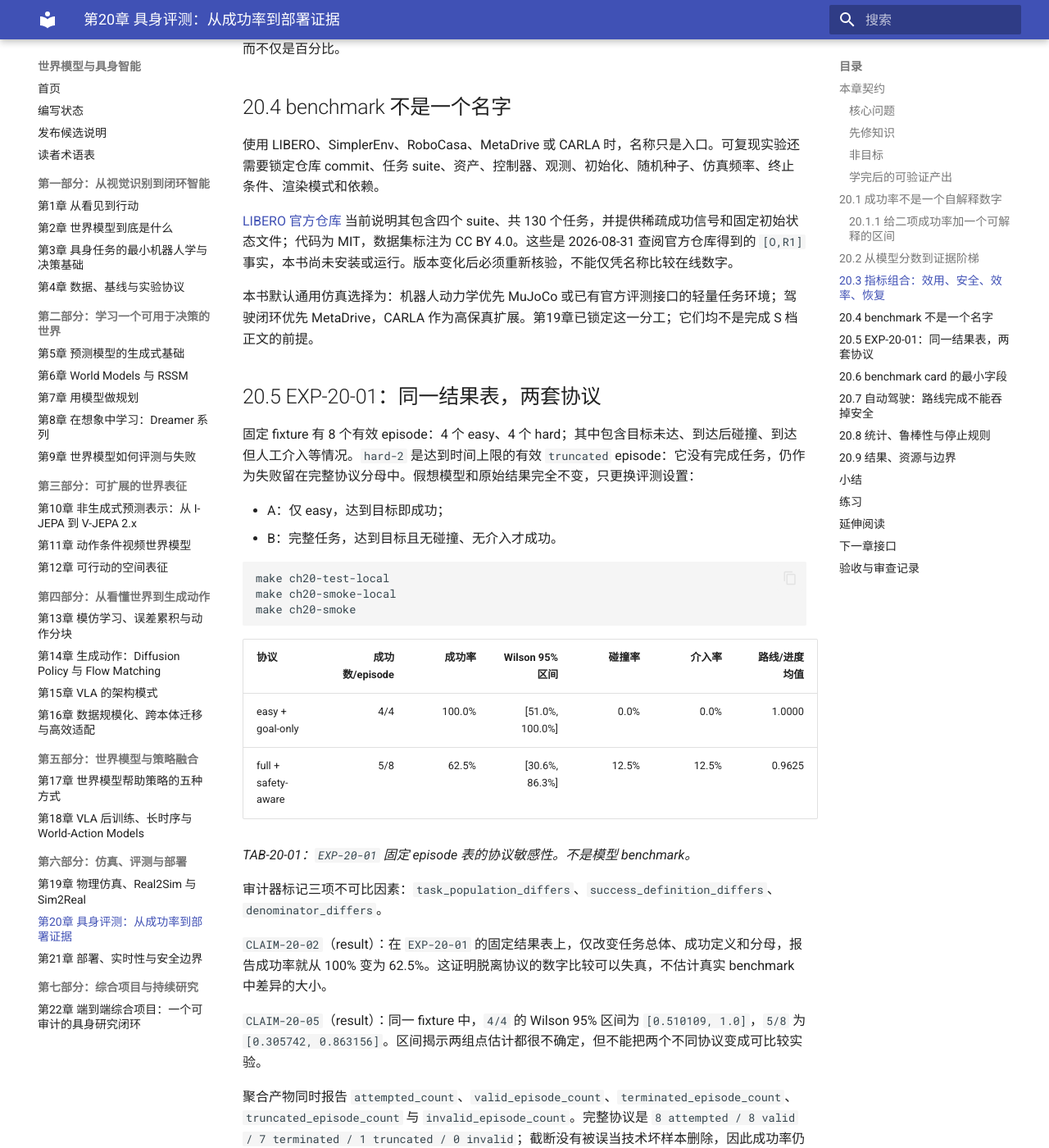
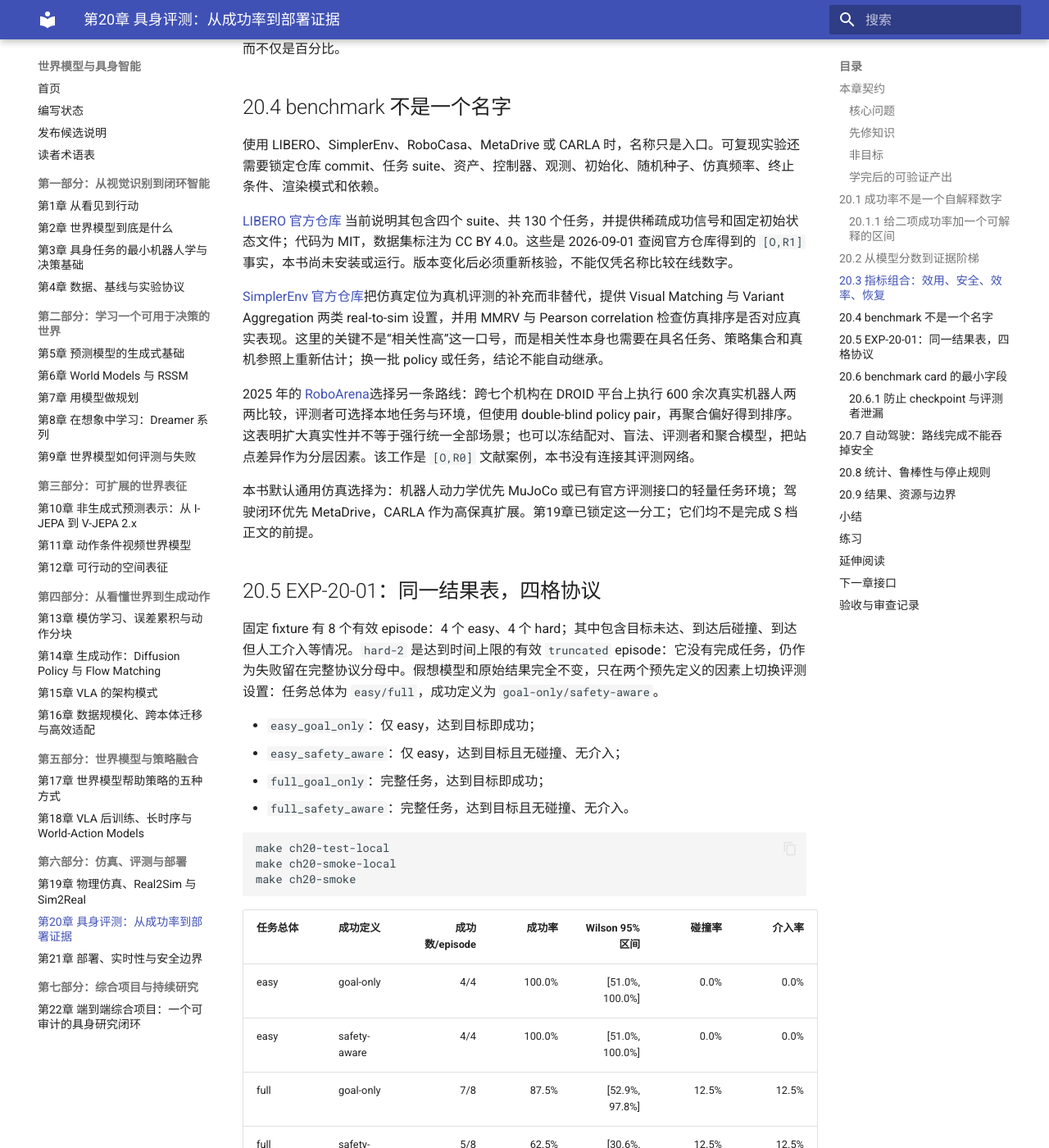
Before and after one commit to dollarser/world-models-and-embodied-ai-book, an MkDocs documentation site: the page built from docs/part-06-systems/ch20-embodied-evaluation.md, in a window 1280 px wide and 1400 px high, scrolled down 3489 px. Shown: the whole window at 82% size. Built offline with MkDocs 1.6.1 and Material for MkDocs 9.7.7, drawn with Linux system fonts in a browser that asks for light colours; some of the changed text lies outside the part shown.

Commit message:
docs: correct embodied evaluation validity

````diff
--- a/docs/part-06-systems/ch20-embodied-evaluation.md
+++ b/docs/part-06-systems/ch20-embodied-evaluation.md
@@ -104,16 +104,22 @@ flowchart TB
 
 使用 LIBERO、SimplerEnv、RoboCasa、MetaDrive 或 CARLA 时，名称只是入口。可复现实验还需要锁定仓库 commit、任务 suite、资产、控制器、观测、初始化、随机种子、仿真频率、终止条件、渲染模式和依赖。
 
-[LIBERO 官方仓库](https://github.com/Lifelong-Robot-Learning/LIBERO) 当前说明其包含四个 suite、共 130 个任务，并提供稀疏成功信号和固定初始状态文件；代码为 MIT，数据集标注为 CC BY 4.0。这些是 2026-08-31 查阅官方仓库得到的 `[O,R1]` 事实，本书尚未安装或运行。版本变化后必须重新核验，不能仅凭名称比较在线数字。
+[LIBERO 官方仓库](https://github.com/Lifelong-Robot-Learning/LIBERO) 当前说明其包含四个 suite、共 130 个任务，并提供稀疏成功信号和固定初始状态文件；代码为 MIT，数据集标注为 CC BY 4.0。这些是 2026-09-01 查阅官方仓库得到的 `[O,R1]` 事实，本书尚未安装或运行。版本变化后必须重新核验，不能仅凭名称比较在线数字。
+
+[SimplerEnv 官方仓库](https://github.com/simpler-env/SimplerEnv)把仿真定位为真机评测的补充而非替代，提供 Visual Matching 与 Variant Aggregation 两类 real-to-sim 设置，并用 MMRV 与 Pearson correlation 检查仿真排序是否对应真实表现。这里的关键不是“相关性高”这一口号，而是相关性本身也需要在具名任务、策略集合和真机参照上重新估计；换一批 policy 或任务，结论不能自动继承。
+
+2025 年的 [RoboArena](https://arxiv.org/abs/2506.18123)选择另一条路线：跨七个机构在 DROID 平台上执行 600 余次真实机器人两两比较，评测者可选择本地任务与环境，但使用 double-blind policy pair，再聚合偏好得到排序。这表明扩大真实性并不等于强行统一全部场景；也可以冻结配对、盲法、评测者和聚合模型，把站点差异作为分层因素。该工作是 `[O,R0]` 文献案例，本书没有连接其评测网络。
 
 本书默认通用仿真选择为：机器人动力学优先 MuJoCo 或已有官方评测接口的轻量任务环境；驾驶闭环优先 MetaDrive，CARLA 作为高保真扩展。第19章已锁定这一分工；它们均不是完成 S 档正文的前提。
 
-## 20.5 EXP-20-01：同一结果表，两套协议
+## 20.5 EXP-20-01：同一结果表，四格协议
 
-固定 fixture 有 8 个有效 episode：4 个 easy、4 个 hard；其中包含目标未达、到达后碰撞、到达但人工介入等情况。`hard-2` 是达到时间上限的有效 `truncated` episode：它没有完成任务，仍作为失败留在完整协议分母中。假想模型和原始结果完全不变，只更换评测设置：
+固定 fixture 有 8 个有效 episode：4 个 easy、4 个 hard；其中包含目标未达、到达后碰撞、到达但人工介入等情况。`hard-2` 是达到时间上限的有效 `truncated` episode：它没有完成任务，仍作为失败留在完整协议分母中。假想模型和原始结果完全不变，只在两个预先定义的因素上切换评测设置：任务总体为 `easy/full`，成功定义为 `goal-only/safety-aware`。
 
-- A：仅 easy，达到目标即成功；
-- B：完整任务，达到目标且无碰撞、无介入才成功。
+- `easy_goal_only`：仅 easy，达到目标即成功；
+- `easy_safety_aware`：仅 easy，达到目标且无碰撞、无介入；
+- `full_goal_only`：完整任务，达到目标即成功；
+- `full_safety_aware`：完整任务，达到目标且无碰撞、无介入。
 
 ```bash
 make ch20-test-local
@@ -121,22 +127,28 @@ make ch20-smoke-local
 make ch20-smoke
 ```
 
-| 协议 | 成功数/episode | 成功率 | Wilson 95% 区间 | 碰撞率 | 介入率 | 路线/进度均值 |
-| --- | ---: | ---: | ---: | ---: | ---: | ---: |
-| easy + goal-only | 4/4 | 100.0% | [51.0%, 100.0%] | 0.0% | 0.0% | 1.0000 |
-| full + safety-aware | 5/8 | 62.5% | [30.6%, 86.3%] | 12.5% | 12.5% | 0.9625 |
+| 任务总体 | 成功定义 | 成功数/episode | 成功率 | Wilson 95% 区间 | 碰撞率 | 介入率 |
+| --- | --- | ---: | ---: | ---: | ---: | ---: |
+| easy | goal-only | 4/4 | 100.0% | [51.0%, 100.0%] | 0.0% | 0.0% |
+| easy | safety-aware | 4/4 | 100.0% | [51.0%, 100.0%] | 0.0% | 0.0% |
+| full | goal-only | 7/8 | 87.5% | [52.9%, 97.8%] | 12.5% | 12.5% |
+| full | safety-aware | 5/8 | 62.5% | [30.6%, 86.3%] | 12.5% | 12.5% |
 
 *TAB-20-01：`EXP-20-01` 固定 episode 表的协议敏感性。不是模型 benchmark。*
 
-审计器标记三项不可比因素：`task_population_differs`、`success_definition_differs`、`denominator_differs`。
+首尾协议的审计器标记三项不可比诊断：`task_population_differs`、`success_definition_differs`、`denominator_differs`。它们不是三个统计独立或可相加的“原因”：这里分母变化由任务选择直接引起，任务总体与成功规则还会交互。
 
 `CLAIM-20-02`（result）：在 `EXP-20-01` 的固定结果表上，仅改变任务总体、成功定义和分母，报告成功率就从 100% 变为 62.5%。这证明脱离协议的数字比较可以失真，不估计真实 benchmark 中差异的大小。
 
 `CLAIM-20-05`（result）：同一 fixture 中，`4/4` 的 Wilson 95% 区间为 `[0.510109, 1.0]`，`5/8` 为 `[0.305742, 0.863156]`。区间揭示两组点估计都很不确定，但不能把两个不同协议变成可比较实验。
 
+四格反事实把混杂进一步展开：在 goal-only 下从 easy 换到 full，成功率变化 `-12.5` 个百分点；在 safety-aware 下同一总体变化是 `-37.5` 个百分点。安全规则在 easy 上变化 `0`，在 full 上变化 `-25` 个百分点，difference-in-differences interaction 为 `-25` 个百分点。这些是固定表格的算术差，不是总体效应估计。
+
+`CLAIM-20-07`（result）：`EXP-20-01` v4 的 2×2 协议格证明，同一个 protocol warning 的数值影响依赖另一个协议因素；因此首尾成功率差不能被唯一归因给任务总体、安全定义或分母。要解释归因，必须预先设计共同总体上的反事实或配对比较。
+
 聚合产物同时报告 `attempted_count`、`valid_episode_count`、`terminated_episode_count`、`truncated_episode_count` 与 `invalid_episode_count`。完整协议是 `8 attempted / 8 valid / 7 terminated / 1 truncated / 0 invalid`；截断没有被误当技术坏样本删除，因此成功率仍为 `5/8`。同一步若同时 natural terminal 与 timeout，会分别进入两个结束原因计数，但 attempted 分母只增加一次；value bootstrap 仍按第4、8章由 `terminated` 关闭。fixture 另有反例注入 `reset_failed`：审计器会保留无效 episode ID 和原因，并阻止生成聚合比例。
 
-`CLAIM-20-06`（result）：`EXP-20-01` v3 验证了两条分母规则：有效 timeout 截断仍进入预先定义的 episode 分母；技术无效运行必须具名报告并使当前聚合失败，不能在计算后静默删除。这个合同不规定所有 benchmark 必须采用同一重跑政策；它要求重跑、替换或排除政策在运行前冻结。
+`CLAIM-20-06`（result）：`EXP-20-01` v4 验证了两条分母规则：有效 timeout 截断仍进入预先定义的 episode 分母；技术无效运行必须具名报告并使当前聚合失败，不能在计算后静默删除。这个合同不规定所有 benchmark 必须采用同一重跑政策；它要求重跑、替换或排除政策在运行前冻结。
 
 ## 20.6 benchmark card 的最小字段
 
@@ -157,13 +169,21 @@ make ch20-smoke
 
 `CLAIM-20-03`（recommendation）：若 benchmark card 的任务、成功定义或分母不同，应先标记“不可直接比较”，再决定是否能通过重算得到共同协议，而不是直接排序。
 
-上述字段已经映射到 `specs/benchmark-card.schema.json`。`benchmarks/BENCH-20-01.json` v3 冻结本章两种具名协议、完整八行分母、结束标志、无效运行政策、成功判据、Wilson 95% 区间假设和不可比因素；它还明确将 hard suite 的加入视为任务总体变化，而不是 OOD score 实验。严格验证可以发现缺字段、错误章节引用和产物漂移，但不能让这八个手工 episode 变成真实 benchmark 样本。
+上述字段已经映射到 `specs/benchmark-card.schema.json`。`benchmarks/BENCH-20-01.json` v4 冻结本章四种具名协议、完整八行分母、结束标志、无效运行政策、成功判据、Wilson 95% 区间假设和不可比因素；它还明确将 hard suite 的加入视为任务总体变化，而不是 OOD score 实验。严格验证可以发现缺字段、错误章节引用和产物漂移，但不能让这八个手工 episode 变成真实 benchmark 样本。
+
+### 20.6.1 防止 checkpoint 与评测者泄漏
+
+评测任务被反复用于选 checkpoint、调 prompt、改 action adapter 或挑视频后，它就不再是未见测试集。应至少区分开发集、模型选择集和一次性最终集，记录每个 checkpoint 接触过哪些任务与失败视频。仿真资产、初始状态和语言模板也属于可泄漏信息；仅隐藏 task name 不足以阻止对固定场景过拟合。
+
+真机人工判定还需冻结盲法、裁决手册和争议处理。若评测者知道策略身份，或能从动作风格猜出模型，应记录这一限制；能配对时优先使用同一任务/初态上的随机顺序或 double-blind 比较。闭源 API 基线还要保存模型快照、请求参数、日期、失败重试和费用，因为同一产品名下的服务行为可能漂移。
 
 视频最好保存索引和必要片段，而非只挑成功 demo。索引应包含 episode ID、任务、种子、结果、失败类别、日志路径和许可状态；涉及人员、家庭或道路数据时先做隐私与发布审查。
 
 ## 20.7 自动驾驶：路线完成不能吞掉安全
 
 驾驶闭环至少同时报告路线完成、碰撞、违规、人工接管、超时、舒适性和计算时延。到达终点后发生碰撞的 episode，若协议只看 `goal_reached` 会被算作成功；`EXP-20-01` 刻意保留这个反例。
+
+[CARLA Leaderboard 2.1 官方评测页](https://leaderboard.carla.org/evaluation_v2_1/)给出的 route-level driving score 是路线完成率与 infraction penalty 的乘积，但 global driving score 是各 route driving score 的算术平均，并不等于两个 global 均值之积；碰撞等全局事件另按每公里报告。更值得注意的是 2.1 的 infraction penalty 公式已不同于 2.0，因此引用“CARLA 分数”时必须锁定 leaderboard 版本、track、route set 和 scorer commit，不能只写 simulator 版本。
 
 `CLAIM-20-04`（inference）：自动驾驶的成功定义若不把碰撞和安全接管纳入，路线完成率可能高估系统可用性；但仿真碰撞率仍不能直接外推真实道路事件率。
 
@@ -172,6 +192,10 @@ make ch20-smoke
 ## 20.8 统计、鲁棒性与停止规则
 
 评测前先固定最小 episode 数、种子和停止条件，避免看到好结果就停止。建议保留逐 episode 表，并通过按任务或场景的分层 bootstrap 估计区间；对稀有安全事件，零次观察不等于风险为零。
+
+先确定独立采样单元，再选择区间。多次 retry、同一对象位姿的相邻种子、同一路线天气变体通常不是完全独立 episode；应把共享的 task、scene、route 或 evaluator 当作 cluster，在 cluster 层重采样。比较两个策略时，若它们运行在相同初态/路线，保留配对并对逐对差值做区间通常比拆成两个独立比例更有效。若某些 task 拥有更多 episode，micro average 会让其权重更大，macro average 则让每个 task 权重相同；两者都可报告，但任务为空、无效运行和权重规则必须预先冻结。
+
+不要把置信区间误用成发布门槛的唯一证据。区间覆盖抽样不确定性，不覆盖 scorer bug、协议泄漏、sim-to-real gap、未观测危险类型或自适应停止。多 checkpoint、多任务和多指标筛选还会产生选择偏差；最终集应在选择完成后只运行一次，探索性分析与确认性结论分开标记。
 
 鲁棒性测试一次只改变可解释因素：光照、遮挡、纹理、质量、相机位姿、动力学、控制延迟或语言改写。组合扰动用于最终压力测试，但必须保留单因素结果以定位失败。恢复指标要区分“最终成功”和“在安全时间窗内恢复”。
 
@@ -182,6 +206,7 @@ make ch20-smoke
 | 类型 | 声明/结果 | 来源 | 状态 | 限制 |
 | --- | --- | --- | --- | --- |
 | 本书结果 | 同一表在两协议下为 100% 与 62.5% | `EXP-20-01` | CPU smoke | 手工 8 episode |
+| 本书结果 | 四格协议存在 `-25` 个百分点 interaction | `EXP-20-01` | CPU smoke | 协议算术反事实，不是总体因果效应 |
 | 本书结果 | 小样本成功率的 Wilson 95% 区间 | `EXP-20-01` | CPU smoke | 假定独立 Bernoulli，不能修复协议差异 |
 | 官方事实 | LIBERO 官方仓库描述 4 suite、130 任务 | 官方仓库 | `[O,R1]` | 本书未运行 |
 | 未验证 | 通用仿真上的策略成功与鲁棒性 | 后续 M 档 | planned | 环境角色已锁定，尚未安装或运行 |
@@ -190,12 +215,12 @@ S 档只用 Python 标准库，下载 0、GPU 0、无外部资产，fixture 按
 
 ## 小结
 
-具身评测不是计算一个成功率，而是定义任务总体、成功与失败、暴露量、分层指标和证据等级。只有当系统、任务和协议足够一致时，数字才可比较；仿真闭环是重要证据，但不是部署安全的替代物。
+具身评测不是计算一个成功率，而是定义任务总体、成功与失败、独立采样单元、暴露量、分层指标和证据等级。只有当系统、任务和协议足够一致时，数字才可比较；诊断 warning 不能直接当作可加的因果贡献，仿真闭环也不是部署安全的替代物。
 
 ## 练习
 
 1. **概念判断**：模型 A 为 90%/20 episodes，模型 B 为 80%/200 episodes，能否只按点估计选择 A？
-2. **代码实验**：为 `EXP-20-01` 增加“允许一次重试”协议，说明分母和语义如何变化。
+2. **代码实验**：为 `EXP-20-01` 增加“允许一次重试”协议，分别计算 per-attempt 与 best-of-two estimand，说明分母和部署语义如何变化。
 3. **卡片审计**：从一篇策略论文提取 benchmark card 字段，并列出不能确定的项目。
 4. **自动驾驶迁移**：设计一套同时防止“慢而安全”和“快而危险”垄断总分的指标表。
 
@@ -204,9 +229,10 @@ S 档只用 Python 标准库，下载 0、GPU 0、无外部资产，fixture 按
 - [LIBERO 官方仓库](https://github.com/Lifelong-Robot-Learning/LIBERO)，`[O,R1]`，终身机器人学习 benchmark；
 - NIST, [Binomial Proportion](https://itl.nist.gov/div898/handbook/prc/section2/prc241.htm)，`[O]`，Wilson/Agresti–Coull 小样本区间建议；
 - [SimplerEnv 官方项目](https://simpler-env.github.io/)，`[O,R0]`，真实到仿真的策略评测案例，尚未运行；
+- Atreya et al., [RoboArena](https://arxiv.org/abs/2506.18123)，`[O,R0]`，分布式 double-blind 真机两两评测，尚未连接；
 - [RoboCasa 官方项目](https://robocasa.ai/)，`[O,R0]`，日常任务仿真环境，尚未运行；
 - [MetaDrive 官方文档](https://metadriverse.github.io/metadrive/)，`[O,R0]`，第19章已锁定为驾驶默认闭环环境，当前尚未运行；
-- [CARLA 官方文档](https://carla.readthedocs.io/)，`[O,R0]`，高保真扩展，非默认必需路径。
+- [CARLA Leaderboard 2.1 评测规则](https://leaderboard.carla.org/evaluation_v2_1/)，`[O,R0]`，路线得分、违规与按公里事件；高保真扩展，非默认必需路径。
 
 ## 下一章接口
 
@@ -225,5 +251,5 @@ S 档只用 Python 标准库，下载 0、GPU 0、无外部资产，fixture 按
 - 代码审查：通过；
 - 一致性审查：通过；
 - 教学审查：通过；
-- 审查记录路径：`reviews/batch-d-review.md`；
-- 已知限制：未运行 LIBERO、MetaDrive、CARLA 或真实硬件；Wilson 区间只覆盖独立二项比例，不替代分层/相关 episode 的统计设计；无效运行反例只验证拒绝路径，没有估计真实 reset/logging 故障率。
+- 审查记录路径：`reviews/ch20-evaluation-validity-review-2026-09-01.md`；
+- 已知限制：未运行 LIBERO、SimplerEnv、RoboArena、MetaDrive、CARLA 或真实硬件；Wilson 区间只覆盖独立二项比例，不替代分层/相关 episode 的统计设计；2×2 格只是协议算术反事实；无效运行反例只验证拒绝路径，没有估计真实 reset/logging 故障率。
````
Also changed, not shown: other parts of docs/part-06-systems/ch20-embodied-evaluation.md (+1 -1 lines), docs/release-notes.md (+1 -1 lines), docs/status.md (+3 -3 lines), labs/track-b-policy/ch20-evaluation/README.md (+3 -1 lines), reviews/README.md (+1 -0 lines), reviews/ch20-evaluation-validity-review-2026-09-01.md (added, +38 -0 lines), reviews/final-book-review.md (+1 -1 lines), 7 other files.
